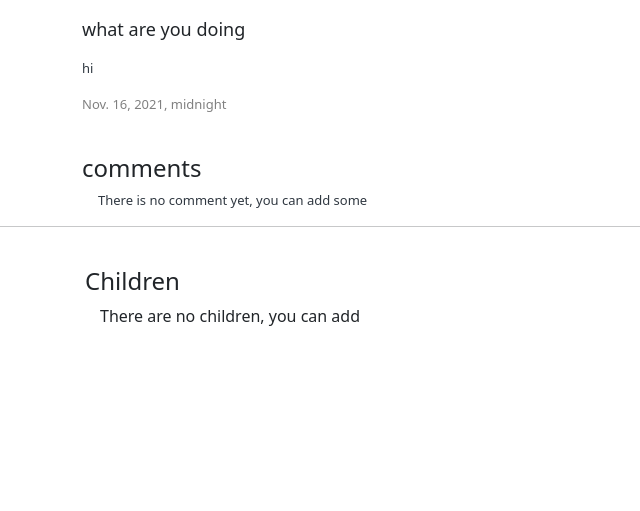
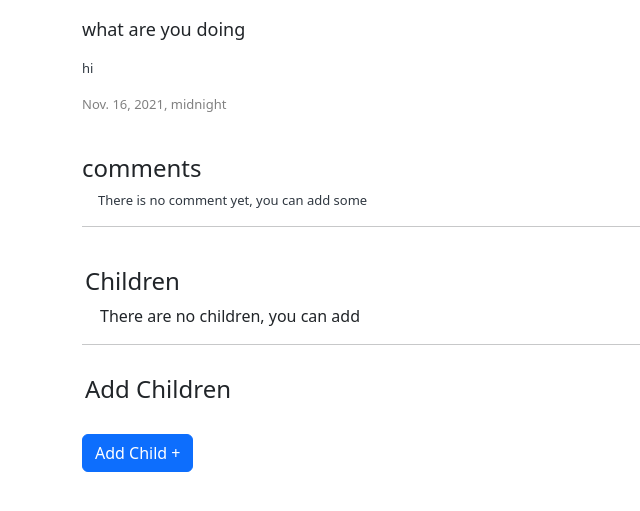
Before and after one commit to matinmat8/ToDoList, a Django app: page /list/children/19/ in a window 1280 px wide. Shown: the top 511 px of the page, without its empty margins (0-640 px from the left). Run offline with Django 3.2, Linux system fonts and the light colour scheme; a user stored in the database is signed in; data comes from the database, SQL or seed files in the repository; data that the repository does not hold is empty; some libraries are stand-ins or nearby versions.

Commit message:
handle form

```diff
--- a/todolist/templates/todolist/children.html
+++ b/todolist/templates/todolist/children.html
@@ -13,9 +13,9 @@
     {% empty %}
         <p style="font-size:small; color:#303841" class="mx-3">There is no comment yet, you can add some</p>
     {% endfor %}
-        </div>
     <hr>
     <br>
+  </div>
 
 {% endblock %}
 
@@ -23,7 +23,7 @@
 
 <h4 style="margin-left:85px">Children</h4>
 {% for child in children %}
-        <div style="margin-left:100px" class="container-sm">
+        <div style="margin-left:100px" class="container-sm mt-3">
             <a href="{{ child.get_absolute_url }}" style="font-size:large">{{ child.title }}</a>
             <p style="font-size:small; color:#303841">{{ child.description }}</p>
             <p style="font-size:small; color:gray">{{ child.due_date }}</p>
@@ -32,4 +32,32 @@
 {% empty %}
     <p style="margin-left:100px">There are no children, you can add</p>
 {% endfor %}
+
+<div class="container-sm">
+    <hr>
+</div>
+
+<h4 style="margin:30px 0 15px 85px;">Add Children</h4>
+  <div class="container-sm">
+    <form style="margin:30px 0 15px 0; display:none;" id="form" method="POST" action="{% url 'todolist:get_children' work.pk %}">
+      {{ form.as_p }}
+      {% csrf_token %}
+      <input class="btn btn-primary" id="button" type="submit">
+    </form>
+    <button style="margin:15px 0 15px 0;" type="button" onclick="ShowForm()" id="Add-Child" class="btn btn-primary">Add Child +</button>
+  </div>
+
 {% endblock %}
+
+{% block javascript %}
+ $(function () {
+    $("#due_date").datepicker({
+      format:'yyyy-mm-dd',
+    });
+  });
+
+function ShowForm() {
+   document.getElementById('Add-Child').style.display = "none";
+   document.getElementById('form').style.display = "block";
+}
+{% endblock %}
```
Lines whose indentation alone changed are shown as unchanged.
